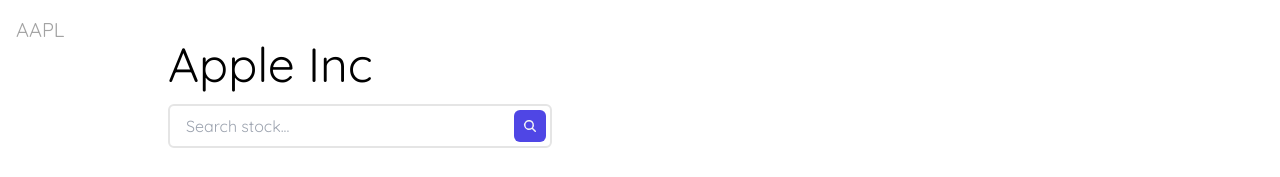
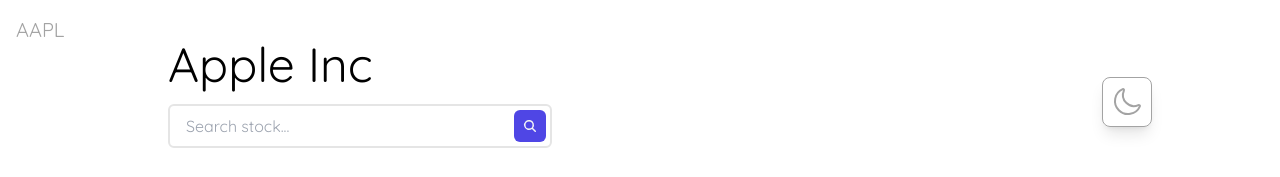
Before and after one commit to mattfeng6/stock-dashboard, a React (Create React App) app: page / in a window 1280 px wide. Shown: the top 177 px of the page. Built offline with nearby package versions, Linux system fonts and the light colour scheme.

Commit message:
add theme icon

```diff
--- a/package.json
+++ b/package.json
@@ -7,6 +7,7 @@
     "@testing-library/jest-dom": "^5.17.0",
     "@testing-library/react": "^13.4.0",
     "@testing-library/user-event": "^13.5.0",
+    "primeicons": "^7.0.0",
     "react": "^18.3.1",
     "react-dom": "^18.3.1",
     "react-scripts": "5.0.1",
--- a/src/components/Header.js
+++ b/src/components/Header.js
@@ -1,5 +1,6 @@
 import React from "react";
 import Search from "./Search";
+import ThemeIcon from "./ThemeIcon";
 
 const Header = ({ name }) => {
   return (
@@ -8,7 +9,7 @@
         <h1 className="text-5xl">{name}</h1>
         <Search />
       </div>
-      {/* <ThemeIcon/> */}
+      <ThemeIcon/>
     </>
   );
 };
--- /dev/null
+++ b/src/components/ThemeIcon.js
@@ -0,0 +1,12 @@
+import React from "react";
+import { MoonIcon } from "@heroicons/react/16/solid";
+
+const ThemeIcon = () => {
+  return (
+    <button className="rounded-lg border-1 border-neutral-400 p-2 absolute right-7 xl:right-32 shadow-lg">
+      <MoonIcon className="h-8 w-8 cursor-pointer stroke-1 fill-none stroke-neutral-400" />
+    </button>
+  );
+};
+
+export default ThemeIcon;
```
Also changed, not shown: 1 other file (tests, documents, lock files or other folders).
